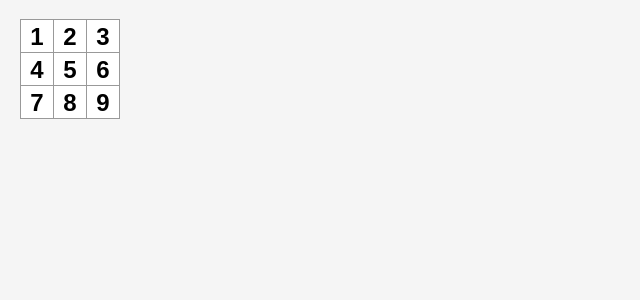
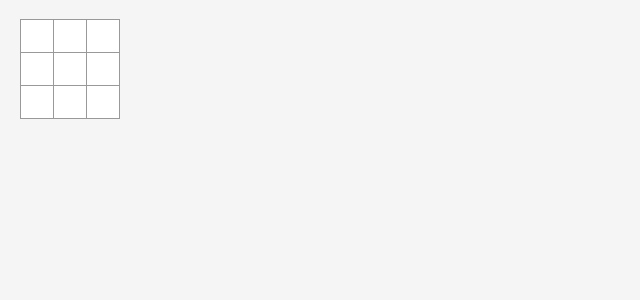
Before and after one commit to PaulingCavalcante/tic-tac-toe, a React (Vite) app: page / in a window 1280 px wide. Shown: the top 300 px of the page, without its empty margins (0-640 px from the left). Built offline with nearby package versions, Linux system fonts and the light colour scheme.

Commit message:
feat: listen onclick

```diff
--- a/src/App.jsx
+++ b/src/App.jsx
@@ -1,5 +1,19 @@
-function Square({ value }) {
-  return <button className="square">{value}</button>;
+import { useState } from 'react';
+
+function Square() {
+  const [value, setValue] = useState(null);
+  function handleClick() {
+    console.log('clicked!');
+  }
+
+  return (
+    <button
+      className="square"
+      onClick={handleClick}
+    >
+      {value}
+    </button>
+  );
 }
 
 export default function Board() {
```
